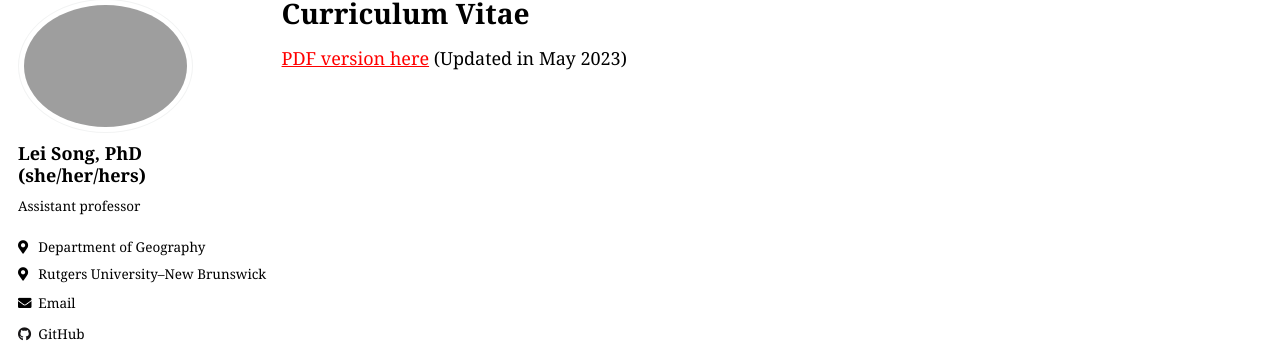
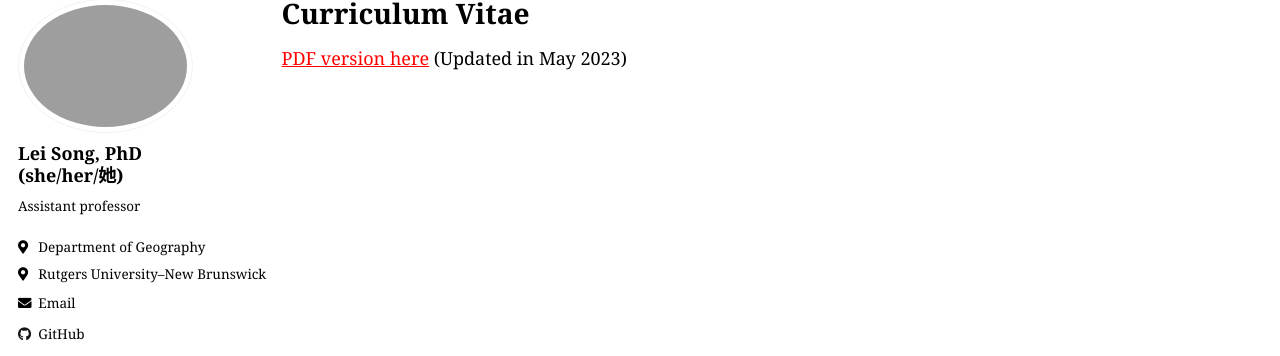
Before and after one commit to LLeiSong/website, a Jekyll site: the page built from _pages/cv.md, in a window 1280 px wide. Shown: the part 119-475 px from the top of the page. Built offline with Jekyll 4.4.1, drawn with Linux system fonts in a browser that asks for light colours; some web fonts are replaced.

Commit message:
Update pronouns

```diff
--- a/_config.yml
+++ b/_config.yml
@@ -81,7 +81,7 @@ analytics:
 
 # Site Author
 author:
-  name             : "Lei Song, PhD\n(she/her/hers)"
+  name             : "Lei Song, PhD\n(she/her/她)"
   avatar           : "profile.png"
   bio              : "Assistant professor"
   location         : "Department of Geography"
```
